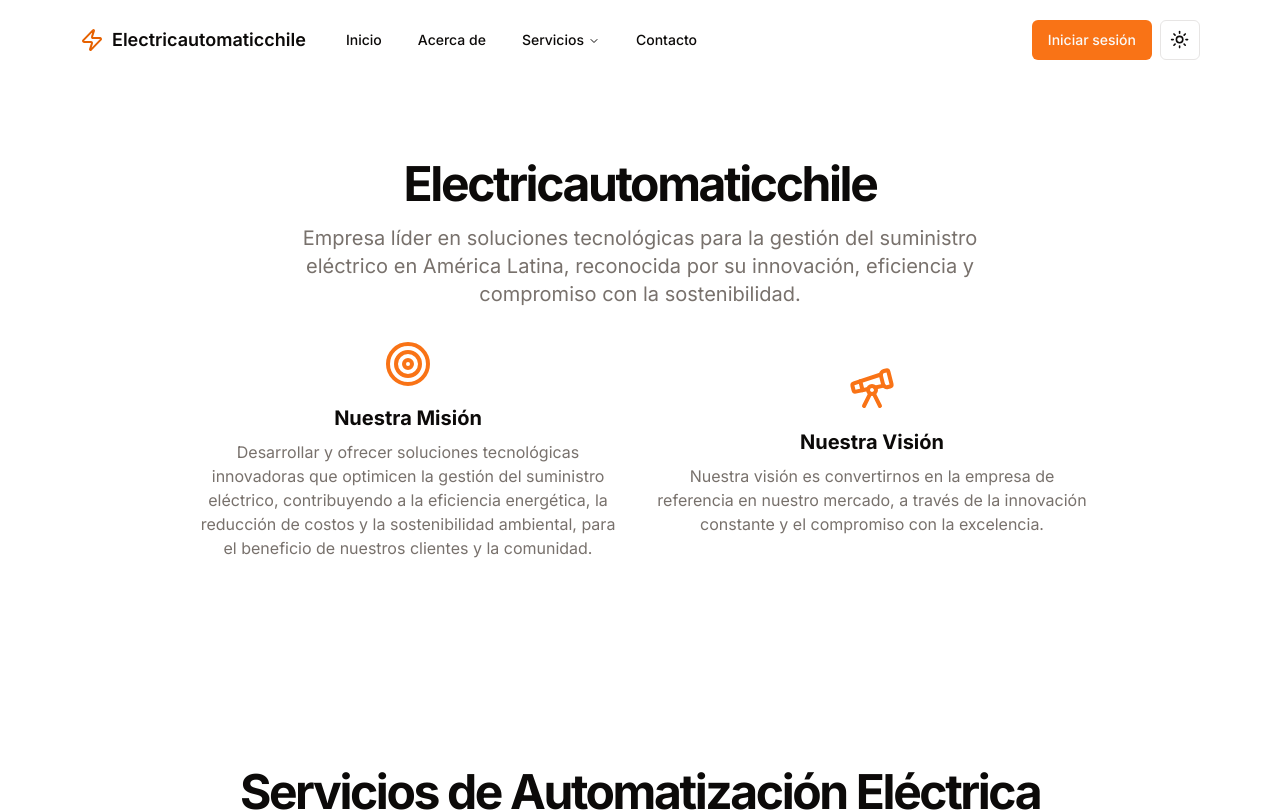
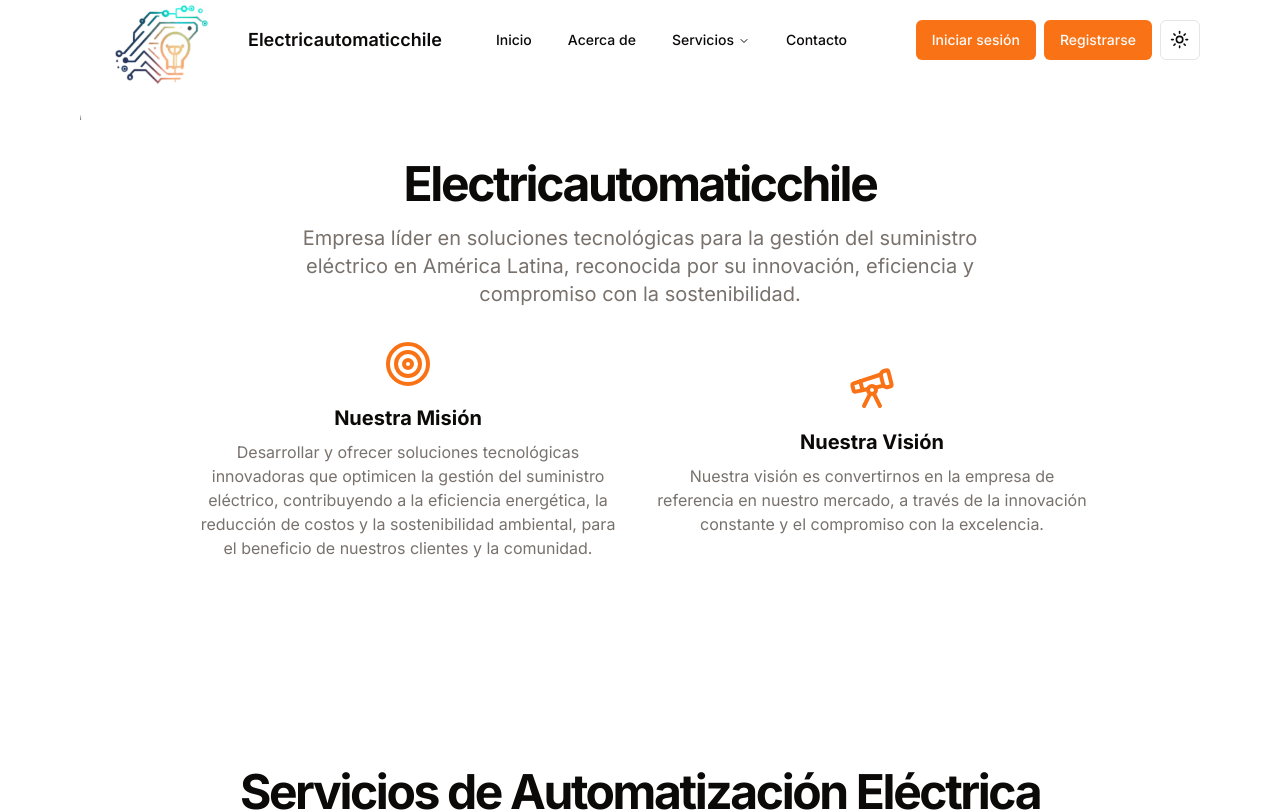
Before and after one commit to electricautomaticchile/electricautomaticchile, a Next.js app: page / in a window 1280 px wide. Shown: the top 812 px of the page. Built offline with nearby package versions, Linux system fonts and the light colour scheme.

Commit message:
add link navservices

```diff
--- a/components/navbar/navbar.tsx
+++ b/components/navbar/navbar.tsx
@@ -8,11 +8,13 @@ import { ChevronRight } from 'lucide-react';
 import { Collapsible, CollapsibleTrigger, CollapsibleContent } from "@/components/ui/collapsible"
 import { NavigationMenu, NavigationMenuList, NavigationMenuLink, NavigationMenuItem, NavigationMenuTrigger, NavigationMenuContent } from "@/components/ui/navigation-menu"
 import  {ThemeToggle}  from "@/components/theme-toggle"
+import Image from "next/image";
+import icon from "@/public/android-chrome-512x512.png"
+
 
 export default function Component() {
   return (
     //Diseño dispositos moviles//
-
     <header className="flex h-20 w-full shrink-0 items-center px-4 md:px-20">
       <Sheet>
         <SheetTrigger asChild>
@@ -23,7 +25,11 @@ export default function Component() {
         </SheetTrigger>
         <SheetContent side="left">
           <Link href="/" className="flex items-center gap-2">
-            <Zap color="#e66100" className="h-6 w-6" />
+          <Image
+          src={icon}
+          className="h-20 w-20"
+          alt="Lol"
+          />
             <span className="text-lg font-semibold">Electricautomaticchile</span>
           </Link>
           <div className="grid gap-4 py-6">
@@ -39,7 +45,7 @@ export default function Component() {
               </CollapsibleTrigger>
               <CollapsibleContent>
                 <div className="-mx-6 grid gap-6 bg-muted p-6">
-                  <Link href="#" className="group grid h-auto w-full justify-start gap-1" prefetch={false}>
+                  <Link href="/navservices/reposicion" className="group grid h-auto w-full justify-start gap-1" prefetch={false}>
                     <div className="text-sm font-medium leading-none group-hover:underline">Desarrollo web</div>
                     <div className="line-clamp-2 text-sm leading-snug text-muted-foreground">
                       Control de Consumo
@@ -67,11 +73,13 @@ export default function Component() {
         </SheetContent>
       </Sheet>
 
-      <div className="w-[250px]">
+      <div className="w-[400px]">
         <Link href="/" className="items-center gap-2 mr-6 hidden lg:flex" prefetch={false}>
-          <Zap
-          className="h-6 w-6"
-          color="#e66100" />
+          <Image
+          src={icon}
+          className="h-50 w-40"
+          alt="Lol"
+          />
           <span className="text-lg font-semibold">Electricautomaticchile</span>
         </Link>
       </div>
@@ -88,7 +96,7 @@ export default function Component() {
           </NavigationMenuLink>
           <NavigationMenuLink asChild>
             <Link
-              href="#"
+              href="/"
               className="group inline-flex h-9 w-max items-center justify-center rounded-md bg-background px-4 py-2 text-sm font-medium transition-colors hover:bg-accent hover:text-accent-foreground focus:bg-accent focus:text-accent-foreground focus:outline-none disabled:pointer-events-none disabled:opacity-50 data-[active]:bg-accent/50 data-[state=open]:bg-accent/50"
               prefetch={false}
             >
@@ -101,7 +109,7 @@ export default function Component() {
               <div className="grid w-[400px] p-2">
                 <NavigationMenuLink asChild>
                   <Link
-                    href="#"
+                    href="/navservices/consumo"
                     className="group grid h-auto w-full items-center justify-start gap-1 rounded-md bg-background p-4 text-sm font-medium transition-colors hover:bg-accent hover:text-accent-foreground focus:bg-accent focus:text-accent-foreground focus:outline-none disabled:pointer-events-none disabled:opacity-50 data-[active]:bg-accent/50 data-[state=open]:bg-accent/50"
                     prefetch={false}
                   >
@@ -113,25 +121,25 @@ export default function Component() {
                 </NavigationMenuLink>
                 <NavigationMenuLink asChild>
                   <Link
-                    href="#"
+                    href="/navservices/reposicion"
                     className="group grid h-auto w-full items-center justify-start gap-1 rounded-md bg-background p-4 text-sm font-medium transition-colors hover:bg-accent hover:text-accent-foreground focus:bg-accent focus:text-accent-foreground focus:outline-none disabled:pointer-events-none disabled:opacity-50 data-[active]:bg-accent/50 data-[state=open]:bg-accent/50"
                     prefetch={false}
                   >
-                    <div className="text-sm font-medium leading-none group-hover:underline">Monitoreo de Consumo</div>
+                    <div className="text-sm font-medium leading-none group-hover:underline">Reposición automatizada</div>
                     <div className="line-clamp-2 text-sm leading-snug text-muted-foreground">
-                      Supervisa y optimiza el consumo energético de tus dispositivos.
+                      Reposiciona el servicio del suministro electrico a distancia mediante nuestra plataforma web y movil.
                     </div>
                   </Link>
                 </NavigationMenuLink>
                 <NavigationMenuLink asChild>
                   <Link
-                    href="#"
+                    href="/navservices/hardware"
                     className="group grid h-auto w-full items-center justify-start gap-1 rounded-md bg-background p-4 text-sm font-medium transition-colors hover:bg-accent hover:text-accent-foreground focus:bg-accent focus:text-accent-foreground focus:outline-none disabled:pointer-events-none disabled:opacity-50 data-[active]:bg-accent/50 data-[state=open]:bg-accent/50"
                     prefetch={false}
                   >
-                    <div className="text-sm font-medium leading-none group-hover:underline">Estrategia digital</div>
+                    <div className="text-sm font-medium leading-none group-hover:underline">Integración en tableros y equipos</div>
                     <div className="line-clamp-2 text-sm leading-snug text-muted-foreground">
-                      Impulsamos tu presencia online.
+                      Implementar monitorio con un minimo impacto y bajo costo de mantenimiento.
                     </div>
                   </Link>
                 </NavigationMenuLink>
@@ -151,11 +159,16 @@ export default function Component() {
       </NavigationMenu>
 
       <div className="ml-auto flex gap-2">
-        <Link href="/auth">
+        <Link href="/auth/login">
         <Button>Iniciar sesión</Button>
+        </Link>
+        <Link href="/auth/resgister">
+        <Button>Registrarse</Button>
         </Link>
         <ThemeToggle/>
       </div>{" "}
+
+
     </header>
 
   )
```
